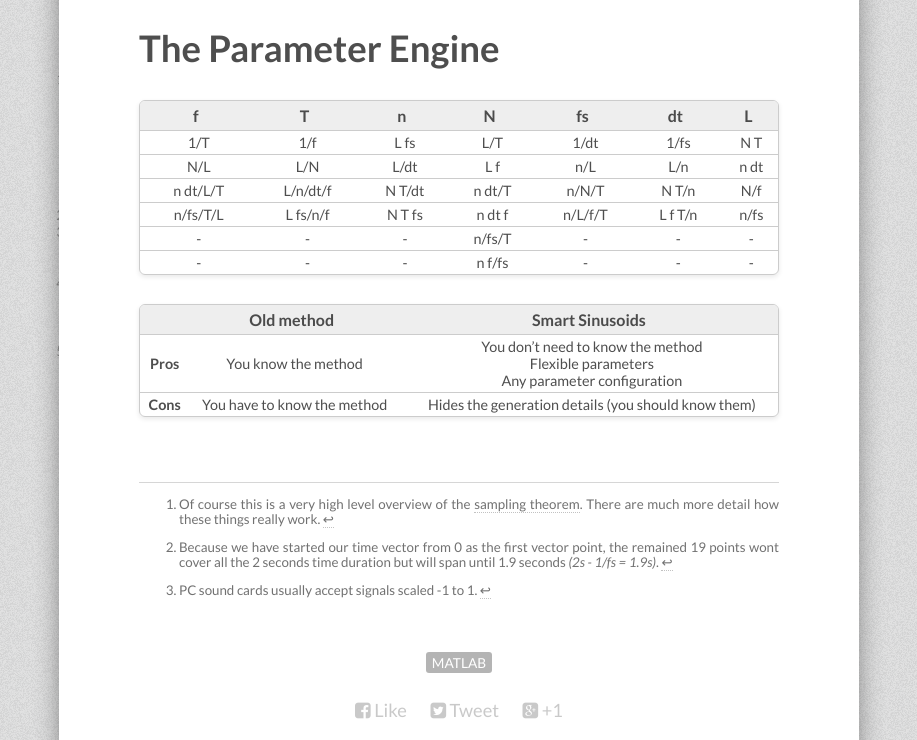
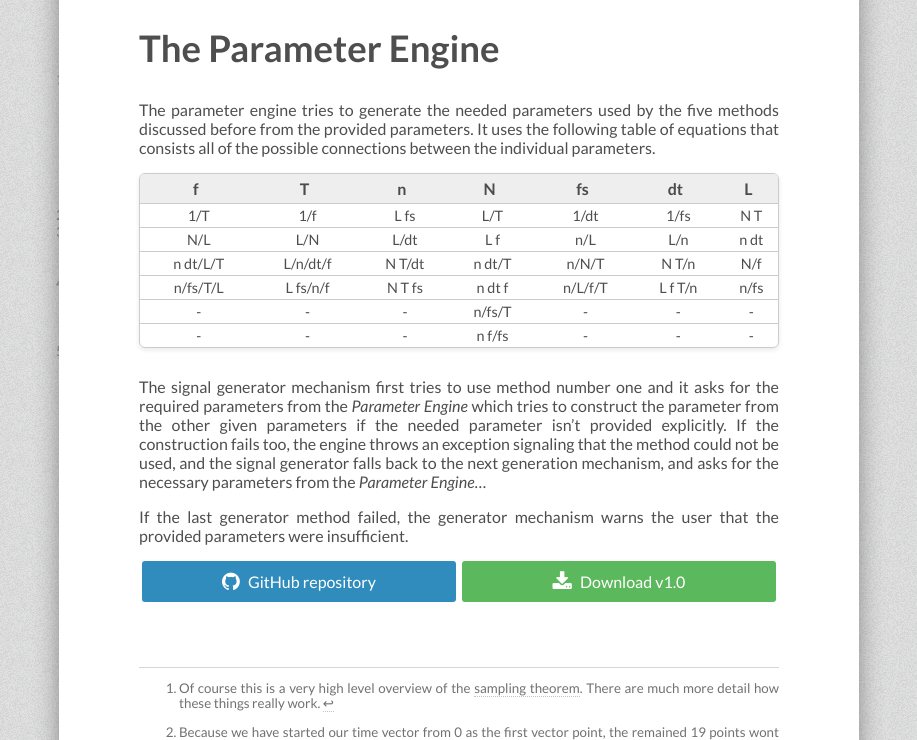
Before and after one commit to tiborsimon/tiborsimon.github.io, a Jekyll site: the page built from _posts/2015-05-28-smart-sinusoids.md, in a window 1280 px wide and 900 px high, scrolled down 15138 px, cut to the strip 160-900 px from the top of the window. Shown: the whole strip, without its empty margins (181-1098 px from the left). Built offline with Jekyll 4.4.1, drawn with Linux system fonts in a browser that asks for light colours; nearby versions of some CDN libraries; comment, search, counter and statistics services are not loaded.

Commit message:
Article update

```diff
--- a/_posts/2015-05-28-smart-sinusoids.md
+++ b/_posts/2015-05-28-smart-sinusoids.md
@@ -226,6 +226,8 @@ Since MATLAB's plotting functions expects the x vector first, __Smart Sinusoids_
 
 # The Parameter Engine
 
+The parameter engine tries to generate the needed parameters used by the five methods discussed before from the provided parameters. It uses the following table of equations that consists all of the possible connections between the individual parameters.
+
 | f   | T   | n   | N   | fs  | dt  | L   |
 |:---:|:---:|:---:|:---:|:---:|:---:|:---:|
 | 1/T | 1/f | L fs | L/T | 1/dt | 1/fs | N T |
@@ -235,37 +237,12 @@ Since MATLAB's plotting functions expects the x vector first, __Smart Sinusoids_
 | - | - | - | n/fs/T | - | - | - |
 | - | - | - | n f/fs | - | - | - |
 
+The signal generator mechanism first tries to use method number one and it asks for the required parameters from the _Parameter Engine_ which tries to construct the parameter from the other given parameters if the needed parameter isn't provided explicitly. If the construction fails too, the engine throws an exception signaling that the method could not be used, and the signal generator falls back to the next generation mechanism, and asks for the necessary parameters from the _Parameter Engine_...
+
+If the last generator method failed, the generator mechanism warns the user that the provided parameters were insufficient.
 
 
-
-
-
-
-
-
-|  | Old method | Smart Sinusoids |
-|:--------------:|:----:|:---------------------:|
-| __Pros__ | You know the method | You don't need to know the method<br>Flexible parameters<br>Any parameter configuration
-| __Cons__ | You have to know the method    | Hides the generation details (you should know them)            |
-
-
-
-
-
-
-
-
-
-
-
-
-
-
-
-
-
-
-
+{% include repo_and_release.html %}
 
 
 
```
